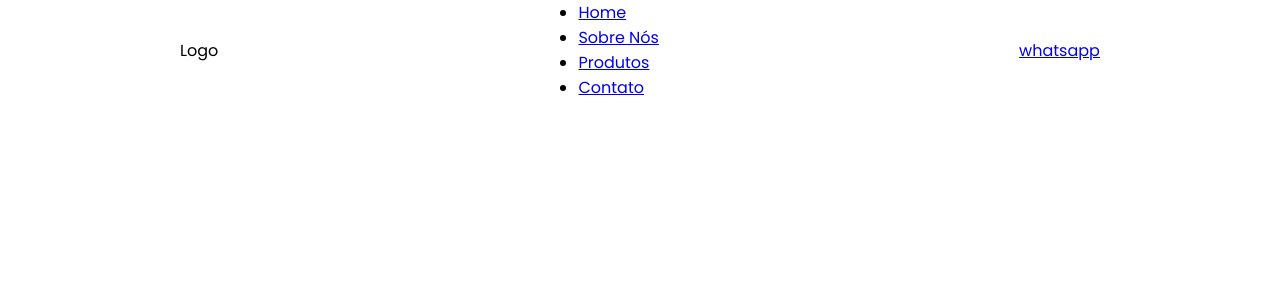
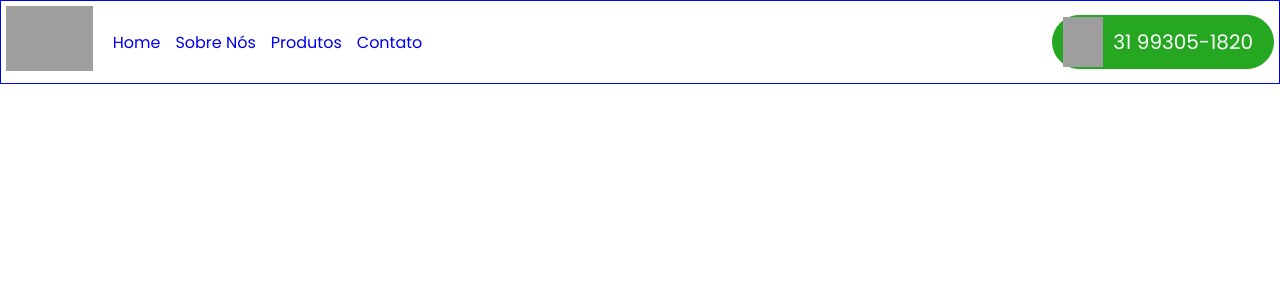
Before and after one commit to Daniel10013/site-extintores, a PHP site: the page made by index.php in a window 1280 px wide. Shown: the top 300 px of the page. Run offline with PHP 8.4, Linux system fonts and the light colour scheme; grey boxes are pictures that could not be loaded.

Commit message:
Personalização Navbar

```diff
--- a/App/view/assets/css/global.css
+++ b/App/view/assets/css/global.css
@@ -1,4 +1,4 @@
-*{
+* {
     margin: 0;
     padding: 0;
     box-sizing: border-box;
@@ -13,6 +13,51 @@
 
 .navbar {
     display: flex;
-    justify-content: space-around;
+    justify-content: space-between;
     align-items: center;
+    border: solid 1px blue;
+    padding: 5px;
+
+    & .logolist {
+        display: flex;
+        justify-content: space-around;
+        align-items: center;
+        gap: 20px;
+    }
+
+    & .logo {
+
+    }
+
+    & .logo img {
+        height: 65px;
+    }
+
+    & ul {
+        list-style: none;
+        display: flex;
+        gap: 15px;
+    }
+
+    & a {
+        text-decoration: none;
+    }
+
+    & .whatsapp {
+        border: solid 1px #25A722;
+        display: flex;
+        background-color: #25A722;
+        border-radius: 35px;
+        padding: 1px 10px 1px 10px;
+    }
+
+    & .whatsapp img {
+        width: 40px;
+    }
+
+    & .whatsapp a {
+        padding: 10px;
+        color: white;
+        font-size: 20px;
+    }
 }
--- a/App/view/home.php
+++ b/App/view/home.php
@@ -1,23 +1,29 @@
 <!DOCTYPE html>
 <html lang="pt-br">
+
 <head>
     <meta charset="UTF-8">
     <meta name="viewport" content="width=device-width, initial-scale=1.0">
-    <link rel="stylesheet" href="view/assets/css/global.css">
+    <link rel="stylesheet" href="<?= ASSETS_DIR ?>css/global.css">
     <title>Document</title>
 </head>
+
 <body>
     <nav class="navbar">
-        <div class="logo">Logo</div>
-        <ul>
-            <li><a href="#">Home</a></li>
-            <li><a href="#">Sobre Nós</a></li>
-            <li><a href="#">Produtos</a></li>
-            <li><a href="#">Contato</a></li>
-        </ul>
+        <div class="logolist">
+            <div class="logo"><img src="<?= ASSETS_DIR?>img/logo.svg" alt="Logo Apaga Extintores"></div>
+            <ul class="listlink">
+                <li><a href="#">Home</a></li>
+                <li><a href="#">Sobre Nós</a></li>
+                <li><a href="#">Produtos</a></li>
+                <li><a href="#">Contato</a></li>
+            </ul>
+        </div>
         <div class="whatsapp">
-            <a href="#">whatsapp</a>
+            <img src="<?= ASSETS_DIR?>img/whatsapp_logo.svg" alt="Whatsapp Logo">
+            <a href="#">31 99305-1820</a>
         </div>
     </nav>
 </body>
+
 </html>
```
Also changed, not shown: App/view/assets/img/logo.svg (added), App/view/assets/img/whatsapp_logo.svg (added).
